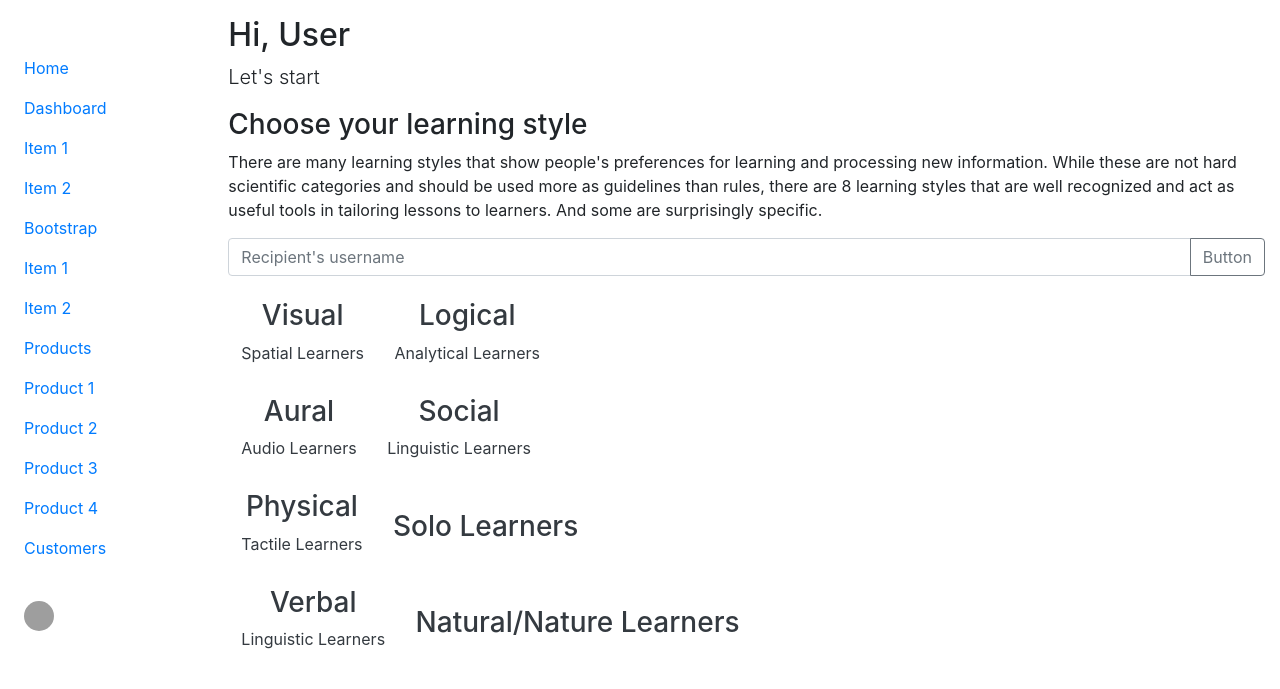
After one commit to oakscholar/learn4all-org, a Django app: template learn4all/templates/evaluate_learning_style.html in a window 1280 px wide. The commit adds this page. Shown: the top 689 px of the page. Run offline with Django 4.2, Linux system fonts and the light colour scheme; the template is opened without the code that fills it, so the values that code supplies are empty; grey boxes are pictures that could not be loaded.

Commit message:
Add new page for self evaluate.

```diff
--- /dev/null
+++ b/learn4all/templates/evaluate_learning_style.html
@@ -0,0 +1,219 @@
+<!DOCTYPE html>
+<html lang="en">
+  <head>
+    <meta charset="UTF-8" />
+    <meta name="viewport" content="width=device-width, initial-scale=1.0" />
+    <link rel="stylesheet" href="https://cdnjs.cloudflare.com/ajax/libs/font-awesome/4.7.0/css/font-awesome.min.css">
+    <link rel="stylesheet" href="https://cdn.jsdelivr.net/npm/bootstrap@4.0.0/dist/css/bootstrap.min.css" integrity="sha384-Gn5384xqQ1aoWXA+058RXPxPg6fy4IWvTNh0E263XmFcJlSAwiGgFAW/dAiS6JXm" crossorigin="anonymous">
+    <title>Side Menu</title>
+  </head>
+  <body>
+    <div class="container-fluid">
+      <div class="row flex-nowrap">
+        <div class="col-auto col-md-3 col-xl-2 px-sm-2 px-0">
+          <div
+            class="d-flex flex-column align-items-center align-items-sm-start px-3 pt-2 text-white min-vh-100"
+          >
+            <a
+              href="/"
+              class="d-flex align-items-center pb-3 mb-md-0 me-md-auto text-white text-decoration-none"
+            >
+              <span class="fs-5 d-none d-sm-inline">Menu</span>
+            </a>
+            <ul
+              class="nav nav-pills flex-column mb-sm-auto mb-0 align-items-center align-items-sm-start"
+              id="menu"
+            >
+              <li class="nav-item">
+                <a href="#" class="nav-link align-middle px-0">
+                  <i class="fs-4 bi-house"></i>
+                  <span class="ms-1 d-none d-sm-inline">Home</span>
+                </a>
+              </li>
+              <li>
+                <a
+                  href="#submenu1"
+                  data-bs-toggle="collapse"
+                  class="nav-link px-0 align-middle"
+                >
+                  <i class="fs-4 bi-speedometer2"></i>
+                  <span class="ms-1 d-none d-sm-inline">Dashboard</span>
+                </a>
+                <ul
+                  class="collapse show nav flex-column ms-1"
+                  id="submenu1"
+                  data-bs-parent="#menu"
+                >
+                  <li class="w-100">
+                    <a href="#" class="nav-link px-0">
+                      <span class="d-none d-sm-inline">Item</span> 1
+                    </a>
+                  </li>
+                  <li>
+                    <a href="#" class="nav-link px-0">
+                      <span class="d-none d-sm-inline">Item</span> 2
+                    </a>
+                  </li>
+                </ul>
+              </li>
+              <li>
+                <a
+                  href="#submenu2"
+                  data-bs-toggle="collapse"
+                  class="nav-link px-0 align-middle"
+                >
+                  <i class="fs-4 bi-bootstrap"></i>
+                  <span class="ms-1 d-none d-sm-inline">Bootstrap</span></a
+                >
+                <ul
+                  class="collapse nav flex-column ms-1"
+                  id="submenu2"
+                  data-bs-parent="#menu"
+                >
+                  <li class="w-100">
+                    <a href="#" class="nav-link px-0">
+                      <span class="d-none d-sm-inline">Item</span> 1</a
+                    >
+                  </li>
+                  <li>
+                    <a href="#" class="nav-link px-0">
+                      <span class="d-none d-sm-inline">Item</span> 2</a
+                    >
+                  </li>
+                </ul>
+              </li>
+              <li>
+                <a
+                  href="#submenu3"
+                  data-bs-toggle="collapse"
+                  class="nav-link px-0 align-middle"
+                >
+                  <i class="fs-4 bi-grid"></i>
+                  <span class="ms-1 d-none d-sm-inline">Products</span>
+                </a>
+                <ul
+                  class="collapse nav flex-column ms-1"
+                  id="submenu3"
+                  data-bs-parent="#menu"
+                >
+                  <li class="w-100">
+                    <a href="#" class="nav-link px-0">
+                      <span class="d-none d-sm-inline">Product</span> 1</a
+                    >
+                  </li>
+                  <li>
+                    <a href="#" class="nav-link px-0">
+                      <span class="d-none d-sm-inline">Product</span> 2</a
+                    >
+                  </li>
+                  <li>
+                    <a href="#" class="nav-link px-0">
+                      <span class="d-none d-sm-inline">Product</span> 3</a
+                    >
+                  </li>
+                  <li>
+                    <a href="#" class="nav-link px-0">
+                      <span class="d-none d-sm-inline">Product</span> 4</a
+                    >
+                  </li>
+                </ul>
+              </li>
+              <li>
+                <a href="#" class="nav-link px-0 align-middle">
+                  <i class="fs-4 bi-people"></i>
+                  <span class="ms-1 d-none d-sm-inline">Customers</span>
+                </a>
+              </li>
+            </ul>
+            <hr />
+            <div class="dropdown pb-4">
+              <a
+                href="#"
+                class="d-flex align-items-center text-white text-decoration-none dropdown-toggle"
+                id="dropdownUser1"
+                data-bs-toggle="dropdown"
+                aria-expanded="false"
+              >
+                <img
+                  src="https://github.com/mdo.png"
+                  alt="hugenerd"
+                  width="30"
+                  height="30"
+                  class="rounded-circle"
+                />
+                <span class="d-none d-sm-inline mx-1">loser</span>
+              </a>
+              <ul
+                class="dropdown-menu dropdown-menu-dark text-small shadow"
+                aria-labelledby="dropdownUser1"
+              >
+                <li><a class="dropdown-item" href="#">New project...</a></li>
+                <li><a class="dropdown-item" href="#">Settings</a></li>
+                <li><a class="dropdown-item" href="#">Profile</a></li>
+                <li>
+                  <hr class="dropdown-divider" />
+                </li>
+                <li><a class="dropdown-item" href="#">Sign out</a></li>
+              </ul>
+            </div>
+          </div>
+        </div>
+        <div class="col py-3">
+          <h2>Hi, User</h2>
+          <p class="lead">
+            Let's start
+          </p>
+          <div class="choose-your-learning-style">
+            <div class="describe-goal-title">
+                <h3>Choose your learning style</h3>
+                <p>There are many learning styles that show people's preferences for learning and processing new information. While these are not hard scientific categories and should be used more as guidelines than rules, there are 8 learning styles that are well recognized and act as useful tools in tailoring lessons to learners. And some are surprisingly specific.</p>
+            </div>
+            <div class="input-group mb-3">
+                <input type="text" class="form-control" placeholder="Recipient's username" aria-label="Recipient's username" aria-describedby="basic-addon2">
+                <div class="input-group-append">
+                  <button class="btn btn-outline-secondary" type="button">Button</button>
+                </div>
+              </div>
+            <div class="describe-goal-button-group">
+                <button type="button" class="btn btn-outline-dark border-white">
+                    <h3>Visual</h3>
+                    <p>Spatial Learners</p>
+                </button>
+                <button type="button" class="btn btn-outline-dark border-white">
+                    <h3>Logical</h3>
+                    <p>Analytical Learners</p>
+                </button>
+                <br />
+                <button type="button" class="btn btn-outline-dark border-white">
+                    <h3>Aural</h3>
+                    <p>Audio Learners</p>
+                </button>
+                <button type="button" class="btn btn-outline-dark border-white">
+                    <h3>Social</h3>
+                    <p>Linguistic Learners</p>
+                </button>
+                <br />
+                <button type="button" class="btn btn-outline-dark border-white">
+                  <h3>Physical</h3>
+                  <p>Tactile Learners</p>
+                </button>
+                <button type="button" class="btn btn-outline-dark border-white">
+                    <h3>Solo Learners</h3>
+                </button>
+                <br />
+                <button type="button" class="btn btn-outline-dark border-white">
+                  <h3>Verbal</h3>
+                  <p>Linguistic Learners</p>
+                </button>
+                <button type="button" class="btn btn-outline-dark border-white">
+                  <h3>Natural/Nature Learners</h3>
+                </button>
+            </div>
+
+          </div>
+        </div>
+      </div>
+    </div>
+
+  </body>
+</html>
```
Also changed, not shown: learn4all/templates/describe_goal.html (added, +148 -0 lines), learn4all/templates/home.html (+65 -81 lines), learn4all/templates/home/home.html (+32 -2 lines), learn4all/static/header-logo.png (added).
